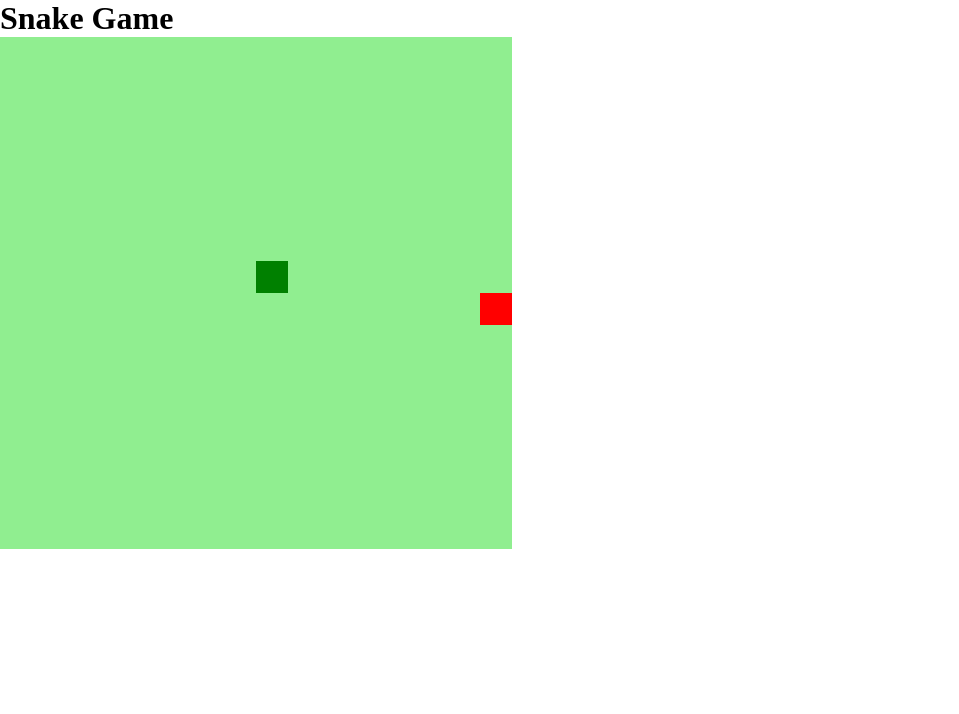
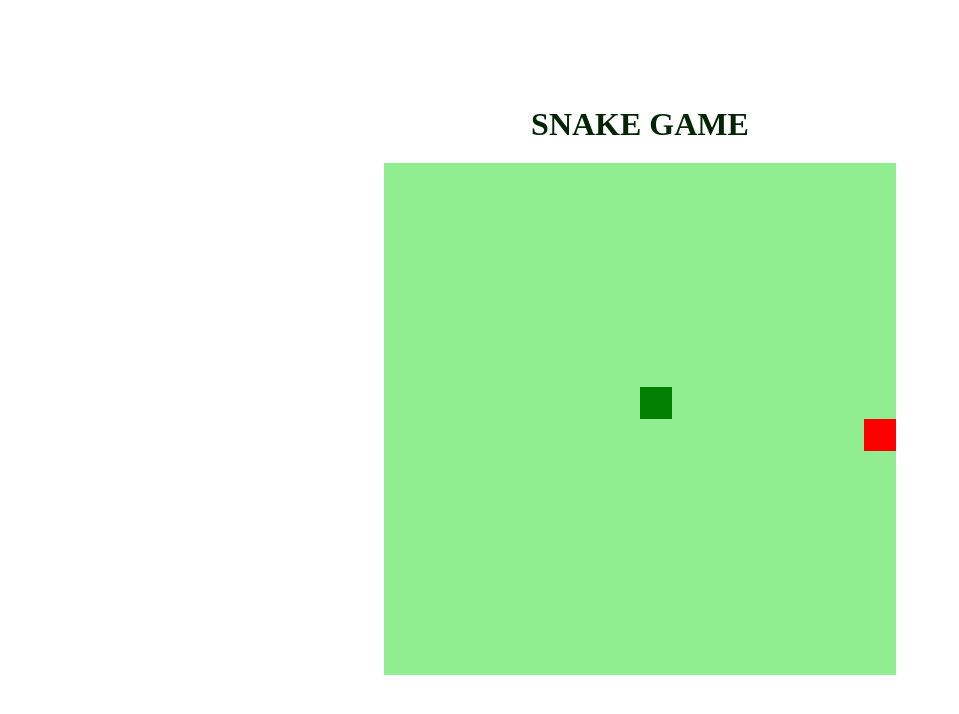
Before and after one commit to DiegoVsp/Jogo-Cobrinha, a plain HTML site: page index.html in a window 1280 px wide. Shown: the whole page, without its empty margins (0-959 px from the left). Drawn offline with Linux system fonts and the light colour scheme.

Commit message:
finalizado

```diff
--- a/styles.css
+++ b/styles.css
@@ -3,3 +3,18 @@
   padding: 0;
   box-sizing: border-box;
 }
+body {
+  height: 95vh;
+  display: flex;
+  flex-direction: column;
+  justify-content: center;
+  align-items: center;
+  margin: 10px;
+}
+h1 {
+  text-transform: uppercase;
+  color: rgb(3, 37, 3);
+}
+canvas {
+  margin-top: 20px;
+}
```
